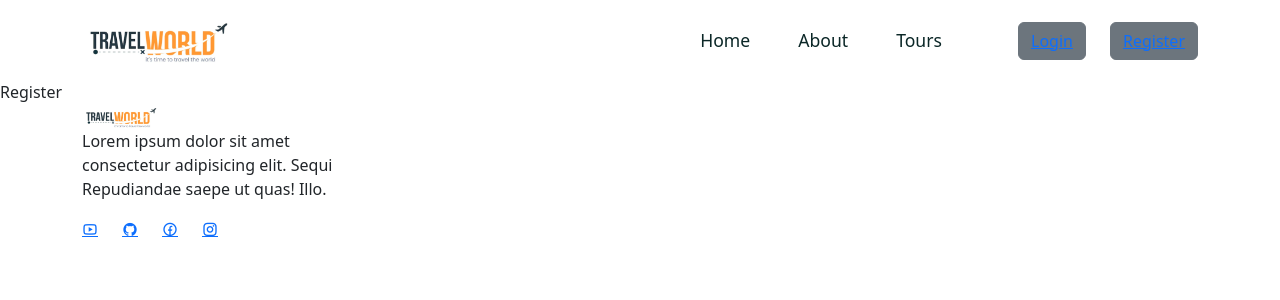
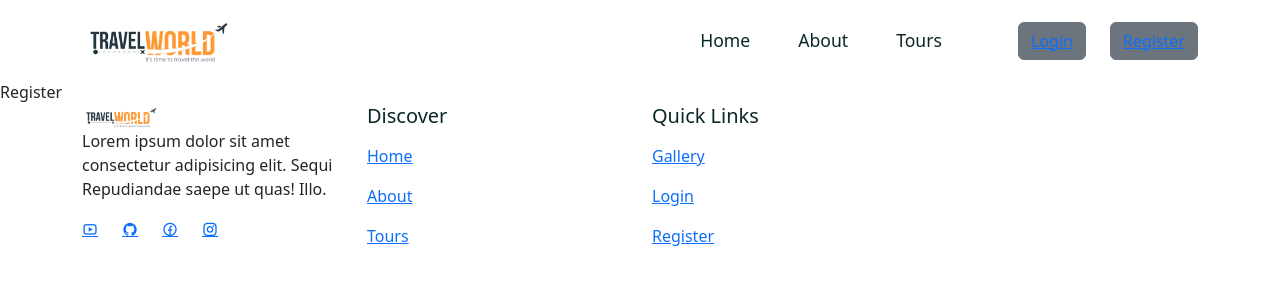
Before and after one commit to Billyrosecodes/Tour_app, a React (Create React App) app in the folder frontend/: page /register in a window 1280 px wide. Shown: the top 300 px of the page. Built offline with nearby package versions, Linux system fonts and the light colour scheme; a web font is replaced by a local one.

Commit message:
ading the listgroups to the footer

```diff
--- a/frontend/src/components/Footer/Footer.jsx
+++ b/frontend/src/components/Footer/Footer.jsx
@@ -64,6 +64,30 @@ const Footer = () => {
               </div>
             </div>
           </Col>
+
+          <Col lg='3'>
+            <h5 className="footer_link-title">Discover</h5>
+
+            <ListGroup className="footer_quick-links">
+              {quick_links.map((item, index) => (
+                <ListGroupItem key={index} className="ps-0 border-0">
+                  <Link to={item.path}>{item.display}</Link>
+                </ListGroupItem>
+              ))}
+            </ListGroup>
+          </Col>
+          <Col lg='3'>
+            <h5 className="footer_link-title">Quick Links</h5>
+
+            <ListGroup className="footer_quick-links">
+              {quick_links2.map((item, index) => (
+                <ListGroupItem key={index} className="ps-0 border-0">
+                  <Link to={item.path}>{item.display}</Link>
+                </ListGroupItem>
+              ))}
+            </ListGroup>
+          </Col>
+          <Col lg='3'></Col>
         </Row>
       </Container>
     </footer>
```
